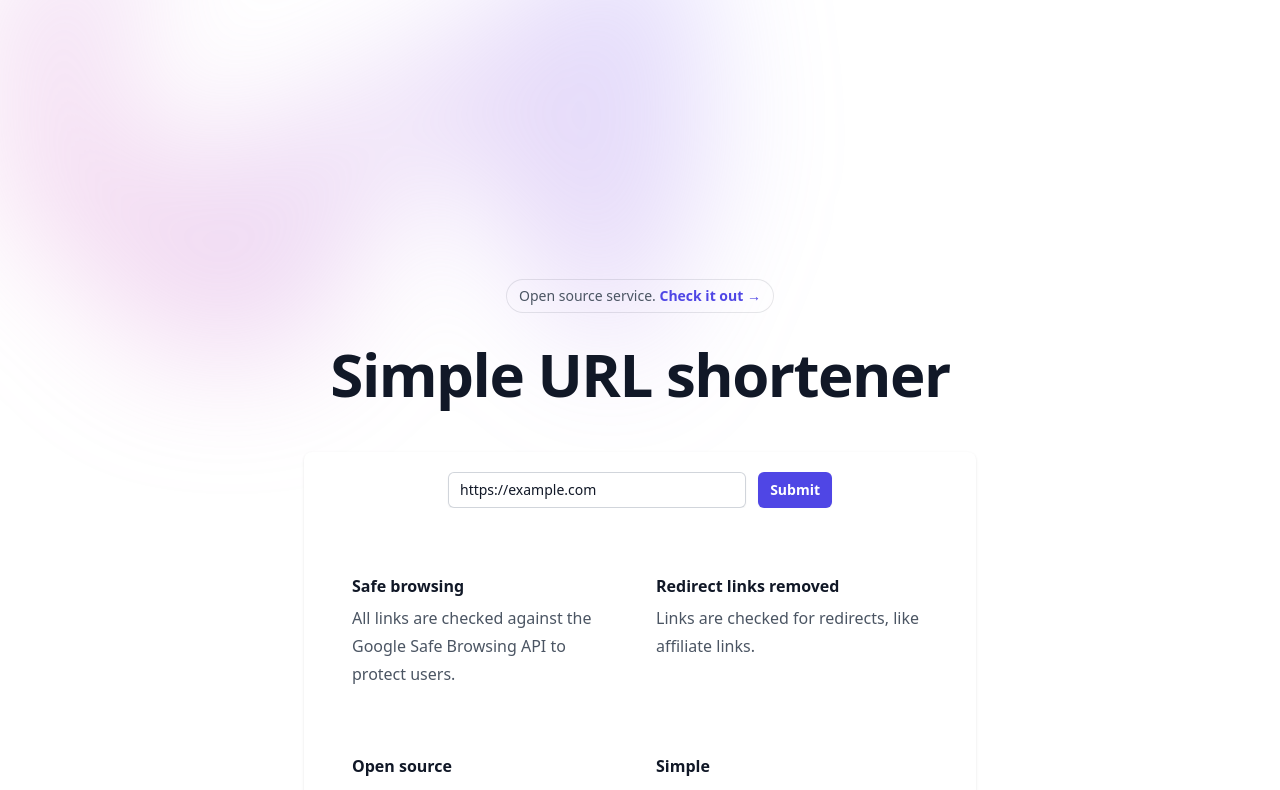
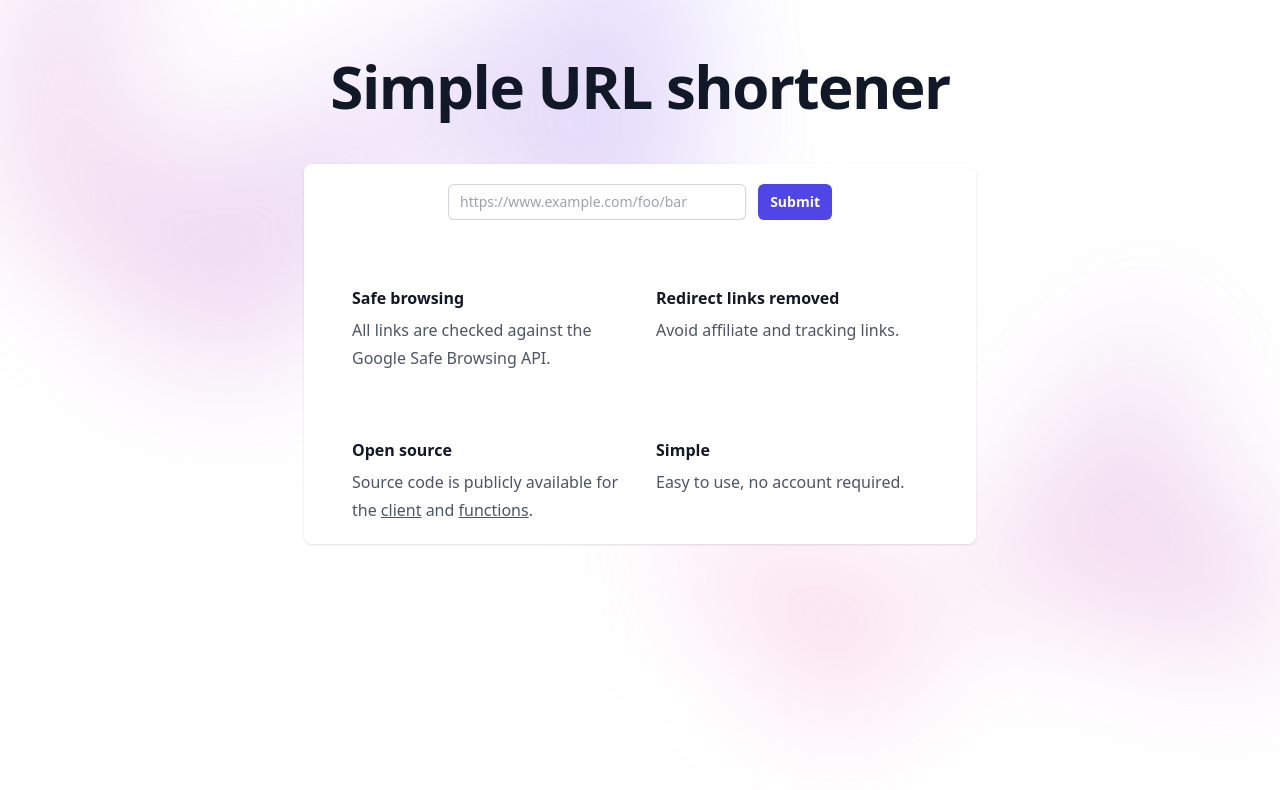
Before and after one commit to moreSalt/url-shortener-client, a SvelteKit app: page / in a window 1280 px wide. Shown: the top 790 px of the page. Built offline with nearby package versions, Linux system fonts and the light colour scheme.

Commit message:
Fixed typo, clipboard. removed announcement

```diff
--- a/src/routes/+page.svelte
+++ b/src/routes/+page.svelte
@@ -1,7 +1,7 @@
 <script lang="ts">
     import type { FormResponse } from "$lib/types"
     let createLink = true
-    let oldUrl = "https://example.com"
+    let oldUrl = ""
     let newUrl = ""
     let err = ""
     let disabled = false
@@ -40,12 +40,12 @@
         <div class="absolute inset-x-0 -top-40 -z-10 transform-gpu overflow-hidden blur-3xl sm:-top-80" aria-hidden="true">
             <div class="relative left-[calc(50%-11rem)] aspect-[1155/678] w-[36.125rem] -translate-x-1/2 rotate-[30deg] bg-gradient-to-tr from-[#ff80b5] to-[#9089fc] opacity-30 sm:left-[calc(50%-30rem)] sm:w-[72.1875rem]" style="clip-path: polygon(74.1% 44.1%, 100% 61.6%, 97.5% 26.9%, 85.5% 0.1%, 80.7% 2%, 72.5% 32.5%, 60.2% 62.4%, 52.4% 68.1%, 47.5% 58.3%, 45.2% 34.5%, 27.5% 76.7%, 0.1% 64.9%, 17.9% 100%, 27.6% 76.8%, 76.1% 97.7%, 74.1% 44.1%)"></div>
         </div>
-        <div class="mx-auto max-w-2xl py-32 sm:py-48 lg:py-56">
-            <div class="hidden sm:mb-8 sm:flex sm:justify-center">
+        <div class="mx-auto max-w-2xl">
+            <!-- <div class="hidden sm:mb-4 sm:flex sm:justify-center">
                 <div class="relative rounded-full px-3 py-1 text-sm leading-6 text-gray-600 ring-1 ring-gray-900/10 hover:ring-gray-900/20">
                     Open source service. <a href="https://github.com/moreSalt/url-shortener-client" target="_blank" class="font-semibold text-indigo-600"><span class="absolute inset-0" aria-hidden="true"></span>Check it out <span aria-hidden="true">&rarr;</span></a>
                 </div>
-            </div>
+            </div> -->
             <div class="text-center">
                 <h1 class="text-3xl font-bold tracking-tight text-gray-900 sm:text-6xl">Simple URL shortener</h1>
                 <!-- <p class="mt-6 text-lg leading-8 text-gray-600">Anim aute id magna aliqua ad ad non deserunt sunt. Qui irure qui lorem cupidatat commodo. Elit sunt amet fugiat veniam occaecat fugiat aliqua.</p> -->
@@ -60,7 +60,7 @@
                     <form class="sm:flex sm:items-center w-full max-w-sm" method="POST" on:submit|preventDefault={submitForm}>
                         <div class="w-full sm:max-w-xs">
                         <label for="url" class="sr-only">URL</label>
-                        <input type="url" name="url" id="url" class="block w-full rounded-md border-0 py-1.5 text-gray-900 shadow-sm ring-1 ring-inset ring-gray-300 placeholder:text-gray-400 focus:ring-2 focus:ring-inset focus:ring-indigo-600 sm:text-sm sm:leading-6" placeholder="https://www.example.com/foo/bar" bind:value={oldUrl}>
+                        <input type="url" name="url" id="url" required class="block w-full rounded-md border-0 py-1.5 text-gray-900 shadow-sm ring-1 ring-inset ring-gray-300 placeholder:text-gray-400 focus:ring-2 focus:ring-inset focus:ring-indigo-600 sm:text-sm sm:leading-6" placeholder="https://www.example.com/foo/bar" bind:value={oldUrl}>
                         </div>
                         <button type="submit" disabled="{disabled}" class="mt-3 inline-flex w-full items-center justify-center rounded-md bg-indigo-600 px-3 py-2 text-sm font-semibold text-white shadow-sm hover:bg-indigo-500 focus-visible:outline focus-visible:outline-2 focus-visible:outline-offset-2 focus-visible:outline-indigo-600 sm:ml-3 sm:mt-0 sm:w-auto">
                             {#if disabled}
@@ -96,14 +96,30 @@
                         </div>
                       </div>
                     {:else}
+
+
+
+                        <div class="relative mt-2 rounded-md shadow-sm w-full max-w-xs select-all">
                             <button
-                            class="select-all rounded-md border-0 py-1.5 px-3 w-full max-w-xs text-gray-900 shadow-sm ring-1 ring-inset ring-gray-300 placeholder:text-gray-400 focus:ring-2 focus:ring-inset focus:ring-indigo-600 sm:text-sm sm:leading-6"
+                                class="select-all block w-full rounded-md border-0 py-1.5 pr-10 text-gray-900 ring-1 ring-inset ring-gray-300 placeholder:text-gray-400 focus:ring-2 focus:ring-inset focus:ring-indigo-600 sm:text-sm sm:leading-6"
                                 on:click={async () => {
                                     await navigator.clipboard.writeText(newUrl)
                                 }}
                             >
                                 {newUrl}
                             </button>
+
+                            <div class="pointer-events-none absolute inset-y-0 right-0 flex items-center pr-3">
+                              <svg class="h-5 w-5 text-gray-400" viewBox="0 0 24 24" fill="none" aria-hidden="true" stroke-width="1" stroke="currentColor" >
+                                <path stroke-linecap="round" stroke-linejoin="round" d="M9 12h3.75M9 15h3.75M9 18h3.75m3 .75H18a2.25 2.25 0 0 0 2.25-2.25V6.108c0-1.135-.845-2.098-1.976-2.192a48.424 48.424 0 0 0-1.123-.08m-5.801 0c-.065.21-.1.433-.1.664 0 .414.336.75.75.75h4.5a.75.75 0 0 0 .75-.75 2.25 2.25 0 0 0-.1-.664m-5.8 0A2.251 2.251 0 0 1 13.5 2.25H15c1.012 0 1.867.668 2.15 1.586m-5.8 0c-.376.023-.75.05-1.124.08C9.095 4.01 8.25 4.973 8.25 6.108V8.25m0 0H4.875c-.621 0-1.125.504-1.125 1.125v11.25c0 .621.504 1.125 1.125 1.125h9.75c.621 0 1.125-.504 1.125-1.125V9.375c0-.621-.504-1.125-1.125-1.125H8.25ZM6.75 12h.008v.008H6.75V12Zm0 3h.008v.008H6.75V15Zm0 3h.008v.008H6.75V18Z" clip-rule="evenodd" />
+                              </svg>
+                            </div>
+                          </div>
+
+                          <!-- <svg xmlns="http://www.w3.org/2000/svg" fill="none" viewBox="0 0 24 24" stroke-width="1.5" stroke="currentColor" class="w-6 h-6">
+                            <path stroke-linecap="round" stroke-linejoin="round" d="M9 12h3.75M9 15h3.75M9 18h3.75m3 .75H18a2.25 2.25 0 0 0 2.25-2.25V6.108c0-1.135-.845-2.098-1.976-2.192a48.424 48.424 0 0 0-1.123-.08m-5.801 0c-.065.21-.1.433-.1.664 0 .414.336.75.75.75h4.5a.75.75 0 0 0 .75-.75 2.25 2.25 0 0 0-.1-.664m-5.8 0A2.251 2.251 0 0 1 13.5 2.25H15c1.012 0 1.867.668 2.15 1.586m-5.8 0c-.376.023-.75.05-1.124.08C9.095 4.01 8.25 4.973 8.25 6.108V8.25m0 0H4.875c-.621 0-1.125.504-1.125 1.125v11.25c0 .621.504 1.125 1.125 1.125h9.75c.621 0 1.125-.504 1.125-1.125V9.375c0-.621-.504-1.125-1.125-1.125H8.25ZM6.75 12h.008v.008H6.75V12Zm0 3h.008v.008H6.75V15Zm0 3h.008v.008H6.75V18Z" />
+                          </svg> -->
+
                     {/if}
 
                     <button type="button" class="mt-4 rounded-md bg-indigo-50 px-2.5 py-1.5 text-sm font-semibold text-indigo-600 shadow-sm hover:bg-indigo-100" on:click={reset}>Shorten another</button>
@@ -115,11 +131,11 @@
                       <dl class="mx-auto mt-16 grid max-w-2xl grid-cols-1 gap-x-8 gap-y-16 text-base leading-7 sm:grid-cols-2 lg:mx-0 lg:max-w-none lg:grid-cols-2">
                         <div>
                           <dt class="font-semibold text-gray-900">Safe browsing</dt>
-                          <dd class="mt-1 text-gray-600">All links are checked against the Google Safe Browsing API to protect users.</dd>
+                          <dd class="mt-1 text-gray-600">All links are checked against the Google Safe Browsing API.</dd>
                         </div>
                         <div>
                           <dt class="font-semibold text-gray-900">Redirect links removed</dt>
-                          <dd class="mt-1 text-gray-600">Links are checked for redirects, like affiliate links.</dd>
+                          <dd class="mt-1 text-gray-600">Avoid affiliate and tracking links.</dd>
                         </div>
                         <div>
                           <dt class="font-semibold text-gray-900">Open source</dt>
@@ -127,7 +143,7 @@
                         </div>
                         <div>
                           <dt class="font-semibold text-gray-900">Simple</dt>
-                          <dd class="mt-1 text-gray-600">Easy to user, no account required.</dd>
+                          <dd class="mt-1 text-gray-600">Easy to use, no account required.</dd>
                         </div>
 
                       </dl>
```
Lines whose indentation alone changed are shown as unchanged.
